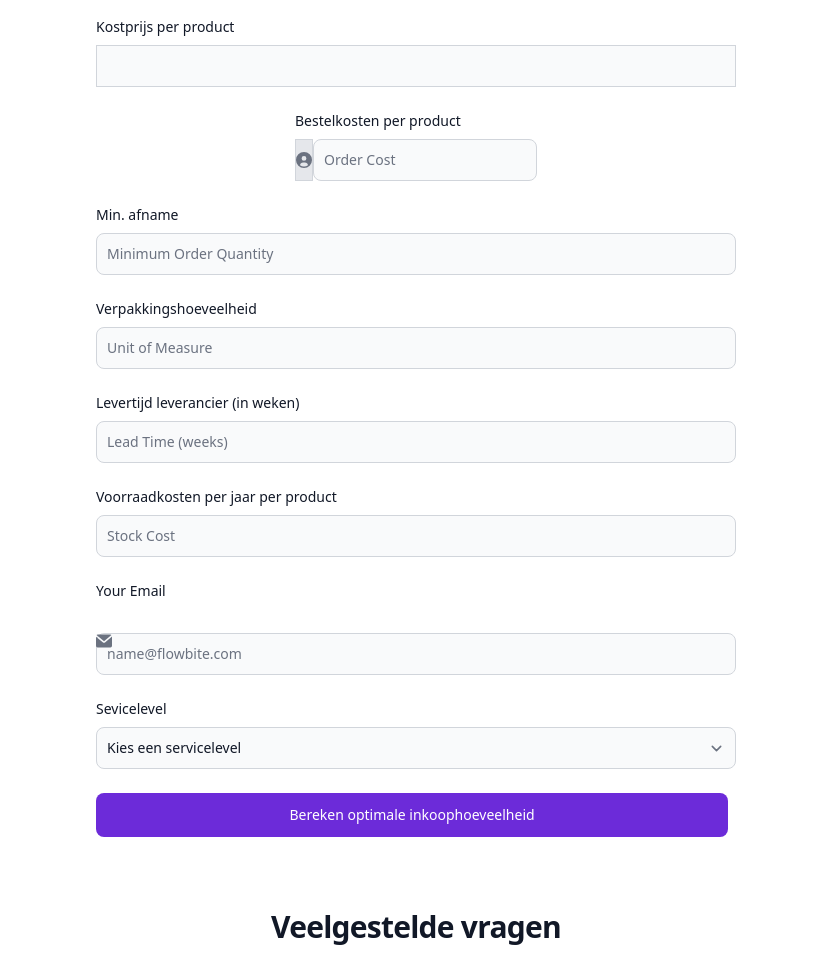
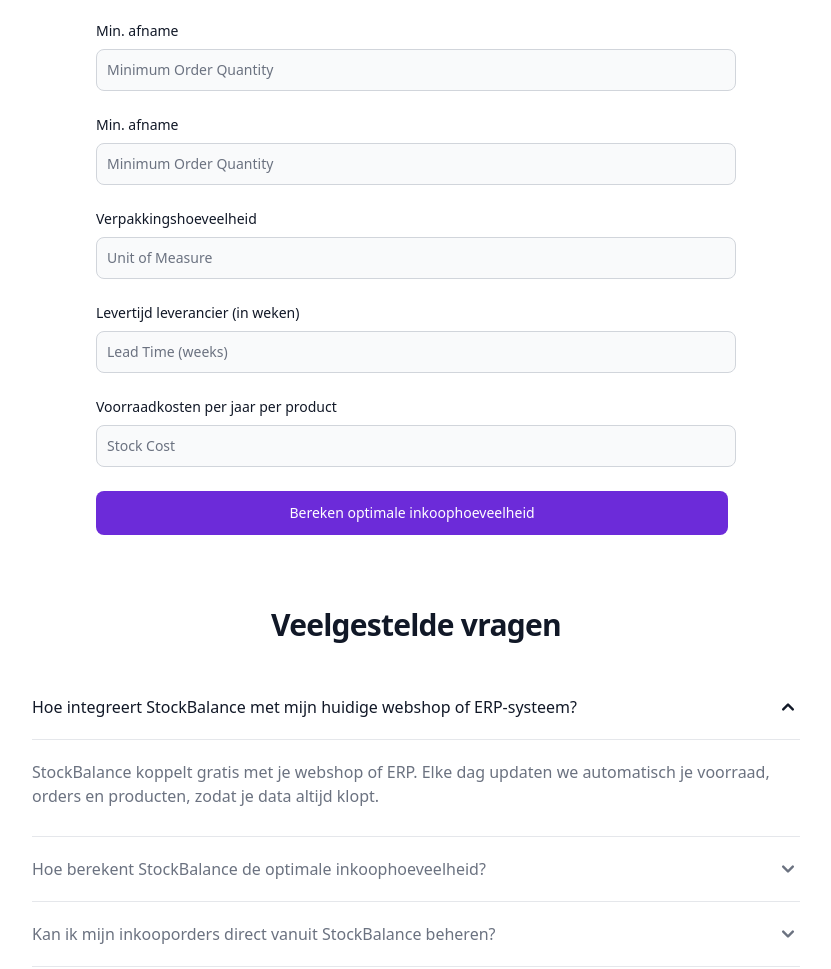
Before and after one commit to donskussennl/donskussennl.github.io, a website: page calculation.html in a window 1280 px wide. Shown: the part 615-1584 px from the top of the page, without its empty margins (224-1055 px from the left). Drawn offline with nearby package versions, Linux system fonts and the light colour scheme.

Commit message:
Update calculation.html

```diff
--- a/calculation.html
+++ b/calculation.html
@@ -85,7 +85,7 @@
                 <h1 class="max-w-2xl mb-4 text-4xl font-extrabold leading-none tracking-tight md:text-5xl xl:text-6xl dark:text-white">Inkoophoeveelheid berekenen met Excel 2.0</h1>
                 <p>Bereken de optimale inkoophoeveelheid van een product. <b>Ook te gebruiken voor thuis. Denk aan de optimale hoeveelheid WC-rollen.</b></p style="margin-botom: 20px;">
         <form id="eoqForm">
-            <div class="grid gap-4 sm:grid-cols-3 sm:gap-6">
+            <!--<div class="grid gap-4 sm:grid-cols-3 sm:gap-6">
                 <div>
                     <label for="name" class="block mb-2 text-sm font-medium text-gray-900 dark:text-white">Aantal verkocht/gebruikt februai</label>
                     <input type="text" name="name" id="name" class="bg-gray-50 border border-gray-300 text-gray-900 text-sm rounded-lg focus:ring-primary-600 focus:border-primary-600 block w-full p-2.5 dark:bg-gray-700 dark:border-gray-600 dark:placeholder-gray-400 dark:text-white dark:focus:ring-primary-500 dark:focus:border-primary-500" placeholder="Type product name" required="">
@@ -98,7 +98,7 @@
                     <label for="name" class="block mb-2 text-sm font-medium text-gray-900 dark:text-white">Aantal verkocht/gebruikt april</label>
                     <input type="text" name="name" id="name" class="bg-gray-50 border border-gray-300 text-gray-900 text-sm rounded-lg focus:ring-primary-600 focus:border-primary-600 block w-full p-2.5 dark:bg-gray-700 dark:border-gray-600 dark:placeholder-gray-400 dark:text-white dark:focus:ring-primary-500 dark:focus:border-primary-500" placeholder="Type product name" required="">
                 </div>
-            </div>
+            </div>-->
             <div class="grid gap-4 sm:grid-cols-2 sm:gap-6">
                 <div>
                     <label for="salesData" class="block mb-2 text-sm font-medium text-gray-900 dark:text-white">Verkopen/gebruik (gescheiden door ,)</label>
@@ -108,16 +108,9 @@
                     <label for="Cost Price" class="block mb-2 text-sm font-medium text-gray-900 dark:text-white">Kostprijs per product</label>
                     <input type="number" id="costPrice" class="rounded-none rounded-e-lg bg-gray-50 border border-gray-300 text-gray-900 focus:ring-blue-500 focus:border-blue-500 block flex-1 min-w-0 w-full text-sm p-2.5  dark:bg-gray-700 dark:border-gray-600 dark:placeholder-gray-400 dark:text-white dark:focus:ring-blue-500 dark:focus:border-blue-500" placeholder="">
                 </div>
-                <div class="max-w-sm mx-auto">
-                    <label for="orderCost" class="block mb-2 text-sm font-medium text-gray-900 dark:text-white">Bestelkosten per product</label>
-                    <div class="flex">
-                        <span class="inline-flex items-center px-3 text-sm text-gray-900 bg-gray-200 border border-e-0 border-gray-300 rounded-s-md dark:bg-gray-600 dark:text-gray-400 dark:border-gray-600">
-                            <svg class="w-4 h-4 text-gray-500 dark:text-gray-400" aria-hidden="true" xmlns="http://www.w3.org/2000/svg" fill="currentColor" viewBox="0 0 20 20">
-                              <path d="M10 0a10 10 0 1 0 10 10A10.011 10.011 0 0 0 10 0Zm0 5a3 3 0 1 1 0 6 3 3 0 0 1 0-6Zm0 13a8.949 8.949 0 0 1-4.951-1.488A3.987 3.987 0 0 1 9 13h2a3.987 3.987 0 0 1 3.951 3.512A8.949 8.949 0 0 1 10 18Z"/>
-                            </svg>
-                          </span>
-                        <input type="number" id="orderCost" class="bg-gray-50 border border-gray-300 text-gray-900 text-sm rounded-lg focus:ring-primary-600 focus:border-primary-600 block w-full p-2.5 dark:bg-gray-700 dark:border-gray-600 dark:placeholder-gray-400 dark:text-white dark:focus:ring-primary-500 dark:focus:border-primary-500" placeholder="Order Cost">
-                    </div>
+                <div class="sm:col-span-1">
+                    <label for="orderCost" class="block mb-2 text-sm font-medium text-gray-900 dark:text-white">Min. afname</label>
+                    <input type="number" id="orderCost" class="bg-gray-50 border border-gray-300 text-gray-900 text-sm rounded-lg focus:ring-primary-600 focus:border-primary-600 block w-full p-2.5 dark:bg-gray-700 dark:border-gray-600 dark:placeholder-gray-400 dark:text-white dark:focus:ring-primary-500 dark:focus:border-primary-500" placeholder="Minimum Order Quantity">
                 </div>
                 <div class="sm:col-span-1">
                     <label for="moq" class="block mb-2 text-sm font-medium text-gray-900 dark:text-white">Min. afname</label>
@@ -137,28 +130,14 @@
                 </div>
 
 
-                <form class="max-w-sm mx-auto">
-                    <label for="email-address-icon" class="block mb-2 text-sm font-medium text-gray-900 dark:text-white">Your Email</label>
-                    <div class="relative">
-                      <div class="absolute inset-y-0 start-0 flex items-center ps-3.5 pointer-events-none">
-                        <svg class="w-4 h-4 text-gray-500 dark:text-gray-400" aria-hidden="true" xmlns="http://www.w3.org/2000/svg" fill="currentColor" viewBox="0 0 20 16">
-                          <path d="m10.036 8.278 9.258-7.79A1.979 1.979 0 0 0 18 0H2A1.987 1.987 0 0 0 .641.541l9.395 7.737Z"/>
-                          <path d="M11.241 9.817c-.36.275-.801.425-1.255.427-.428 0-.845-.138-1.187-.395L0 2.6V14a2 2 0 0 0 2 2h16a2 2 0 0 0 2-2V2.5l-8.759 7.317Z"/>
-                        </svg>
-                      </div>
-                      <input type="text" id="email-address-icon" class="bg-gray-50 border border-gray-300 text-gray-900 text-sm rounded-lg focus:ring-blue-500 focus:border-blue-500 block w-full ps-10 p-2.5  dark:bg-gray-700 dark:border-gray-600 dark:placeholder-gray-400 dark:text-white dark:focus:ring-blue-500 dark:focus:border-blue-500" placeholder="name@flowbite.com">
-                    </div>
-                  </form>
-
-
-                <div>
+                <!--<div>
                   <label for="serviceLevel" class="block mb-2 text-sm font-medium text-gray-900 dark:text-white">Sevicelevel</label>
                   <select id="serviceLevel" class="bg-gray-50 border border-gray-300 text-gray-900 text-sm rounded-lg focus:ring-primary-500 focus:border-primary-500 block w-full p-2.5 dark:bg-gray-700 dark:border-gray-600 dark:placeholder-gray-400 dark:text-white dark:focus:ring-primary-500 dark:focus:border-primary-500">
                       <option selected="">Kies een servicelevel</option>
                       <option value="1.282">90%</option>
                       <option value="1.645">95%</option>
                       <option value="2.054">98%</option>
-                  </select>               </div>
+                  </select>               </div> -->
                 <button type="button" class="inline-flex items-center justify-center w-full px-5 py-3 mb-2 mr-2 text-sm font-medium text-white bg-purple-700 rounded-lg sm:w-auto focus:outline-none hover:bg-purple-700 focus:z-10 focus:ring-4 focus:ring-gray-200 dark:focus:ring-gray-700 dark:bg-gray-800 dark:text-gray-400 dark:border-gray-600 dark:hover:text-white dark:hover:bg-purple-700" onclick="validateAndSubmit()">Bereken optimale inkoophoeveelheid</button>
             </div>
         </form>
```
